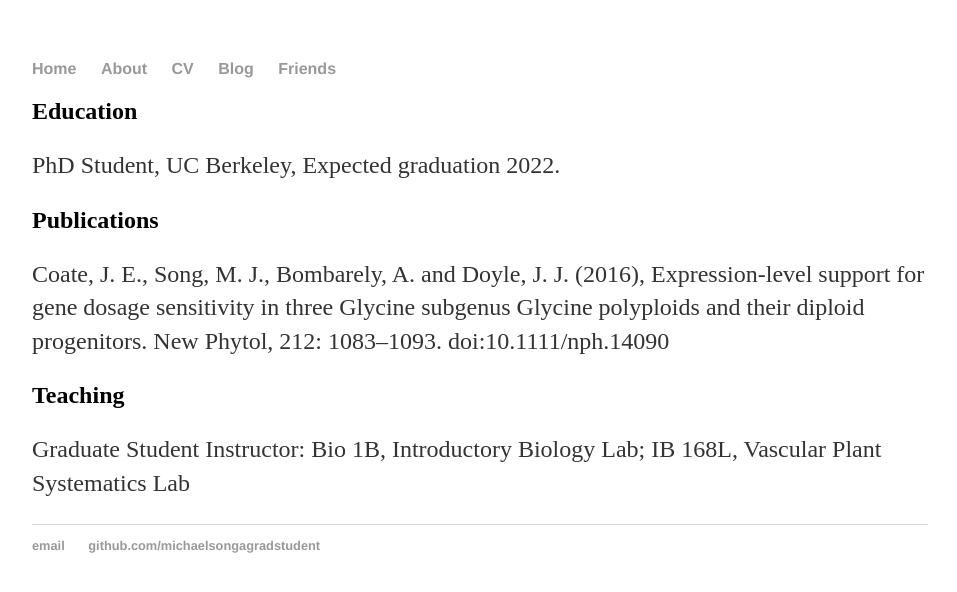
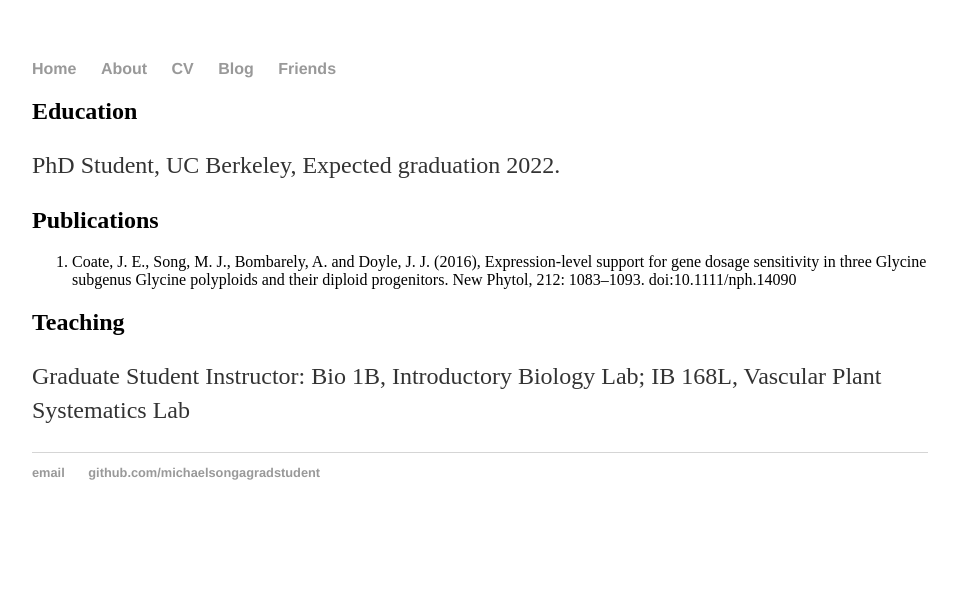
Before and after one commit to MichaelSongAGradStudent/MichaelSongAGradStudent.github.io, a Jekyll site: the page built from cv/index.html, in a window 1280 px wide. Shown: the top 592 px of the page, without its empty margins (160-1117 px from the left). Built offline with Jekyll 4.4.1, drawn with Linux system fonts in a browser that asks for light colours.

Commit message:
Update index.html

```diff
--- a/cv/index.html
+++ b/cv/index.html
@@ -6,8 +6,9 @@ title: A Simple CV
 	<h2>Education</h2>
   <p>PhD Student, UC Berkeley, Expected graduation 2022.</p>
   <h2>Publications</h2>
-  <p>Coate, J. E., Song, M. J., Bombarely, A. and Doyle, J. J. (2016), Expression-level support for gene dosage sensitivity in three Glycine subgenus Glycine polyploids and their diploid progenitors. New Phytol, 212: 1083–1093. doi:10.1111/nph.14090
-  </p>
+  <ol>
+	  <li>Coate, J. E., Song, M. J., Bombarely, A. and Doyle, J. J. (2016), Expression-level support for gene dosage sensitivity in three Glycine subgenus Glycine polyploids and their diploid progenitors. New Phytol, 212: 1083–1093. doi:10.1111/nph.14090</li>
+  </ol>
   <h2>Teaching</h2>
   <p>Graduate Student Instructor: Bio 1B, Introductory Biology Lab; IB 168L, Vascular Plant Systematics Lab</p>
 </div>
```
